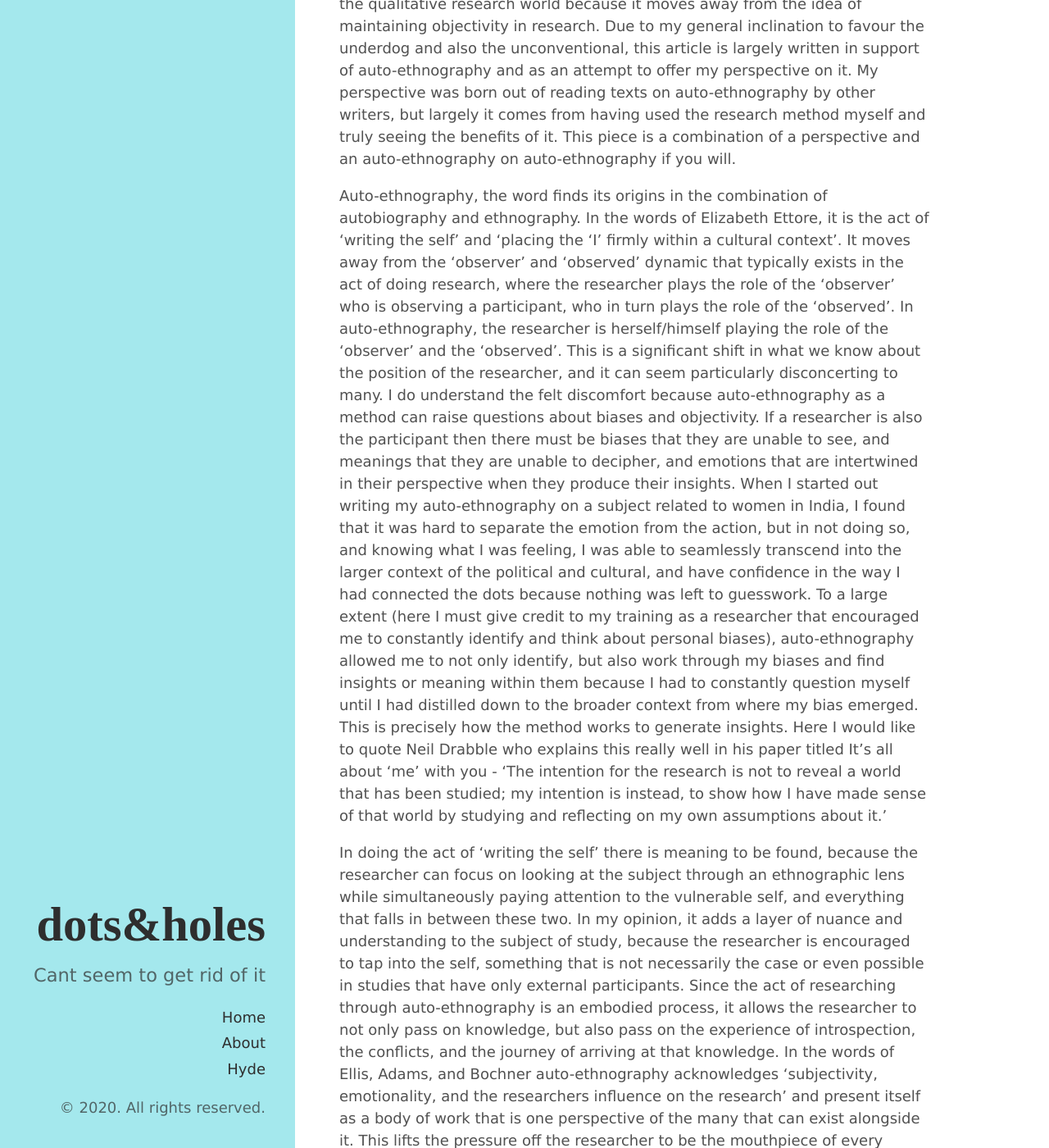
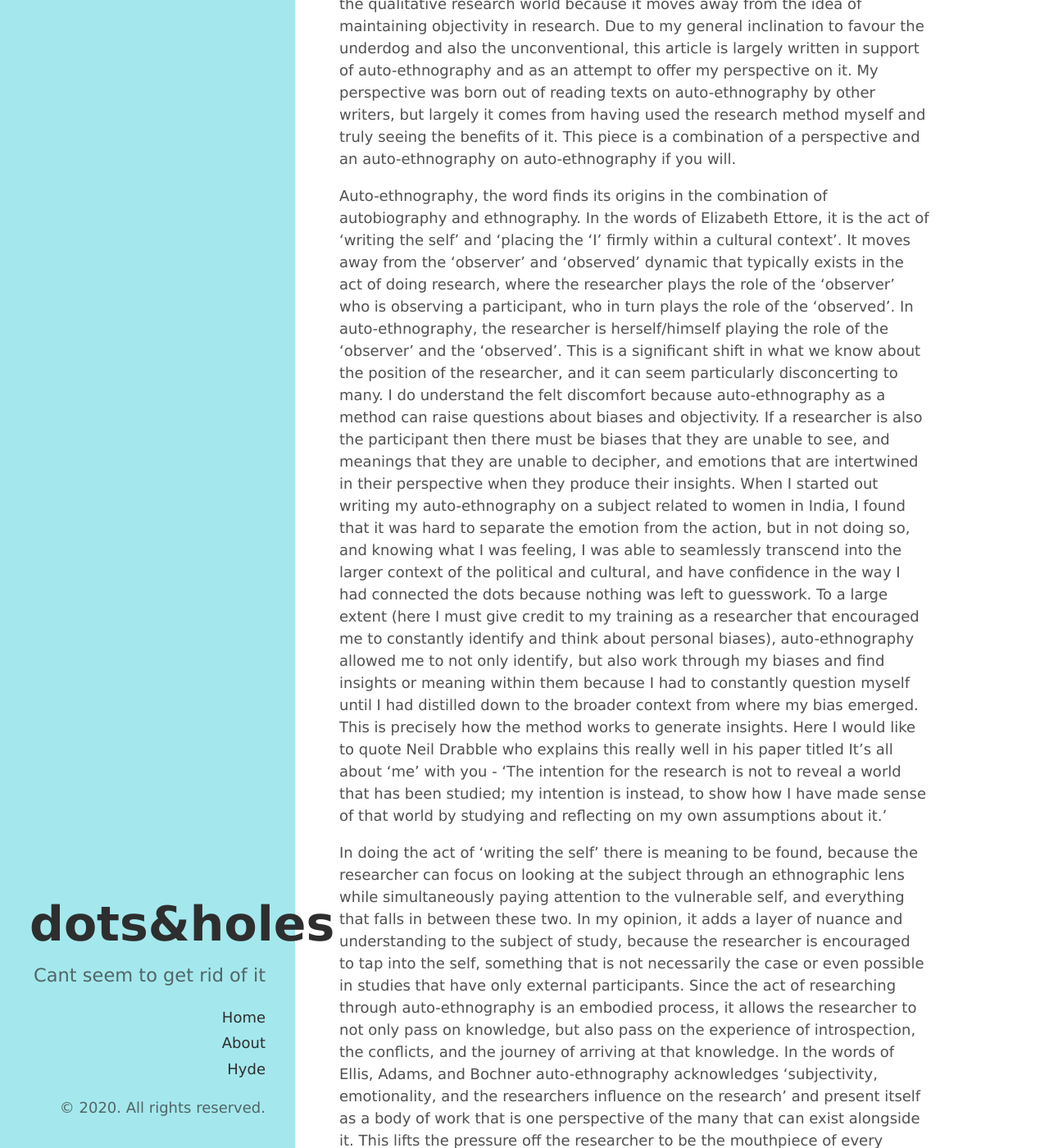
Before and after one commit to dotsandholes/dotsandholes.github.io, a Jekyll site: the page built from index.html, in a window 1280 px wide and 1400 px high, scrolled down 342 px. Shown: the whole window at 82% size. Built offline with Jekyll 4.4.1, drawn with Linux system fonts in a browser that asks for light colours; the list of posts is cut into pages by our own code.

Commit message:
Update hyde.css

```diff
--- a/public/css/hyde.css
+++ b/public/css/hyde.css
@@ -79,7 +79,7 @@ html {
 .sidebar-about h1 {
   color: #2e2e2e;
   margin-top: 0;
-  font-family: "Lucida Grand", bold;
+  font-family: "Lucida Sans Unicode", "Lucida Grande", sans-serif;
   font-size: 3.25rem;
 }
 
```
